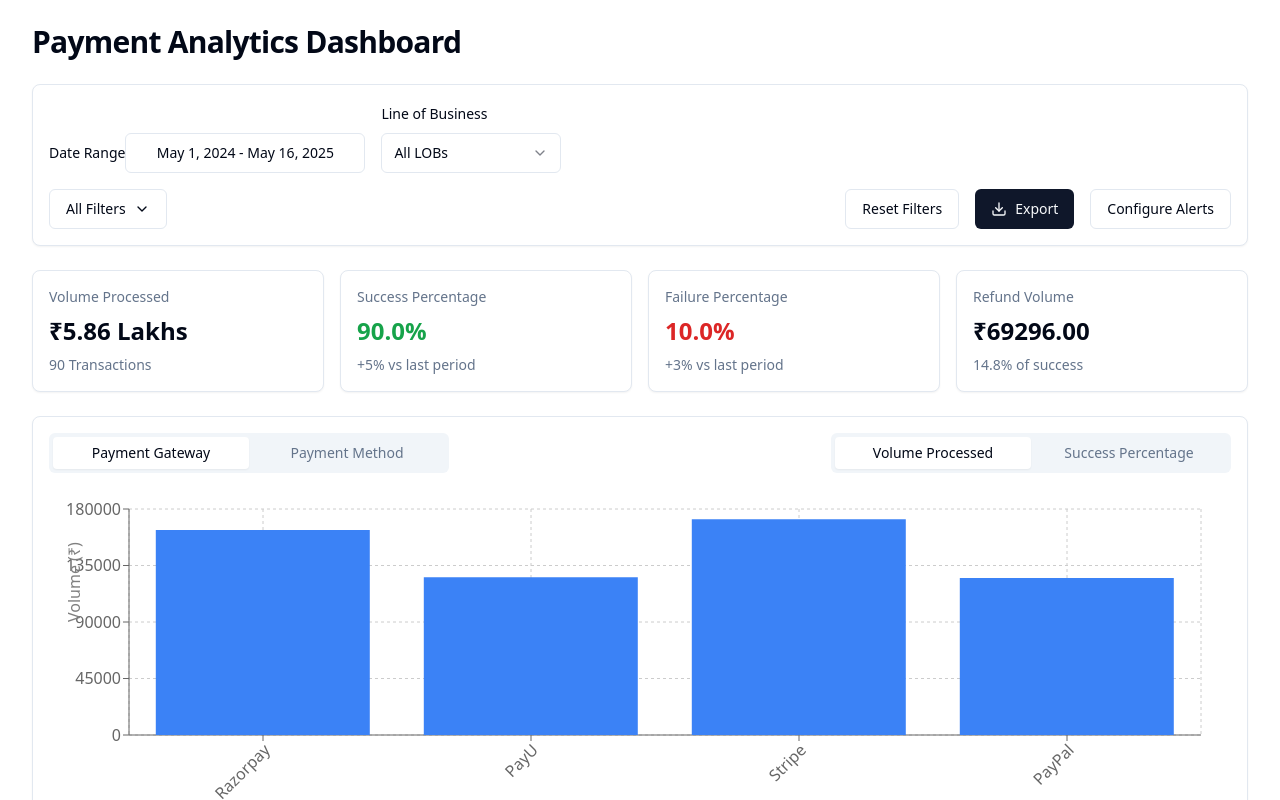
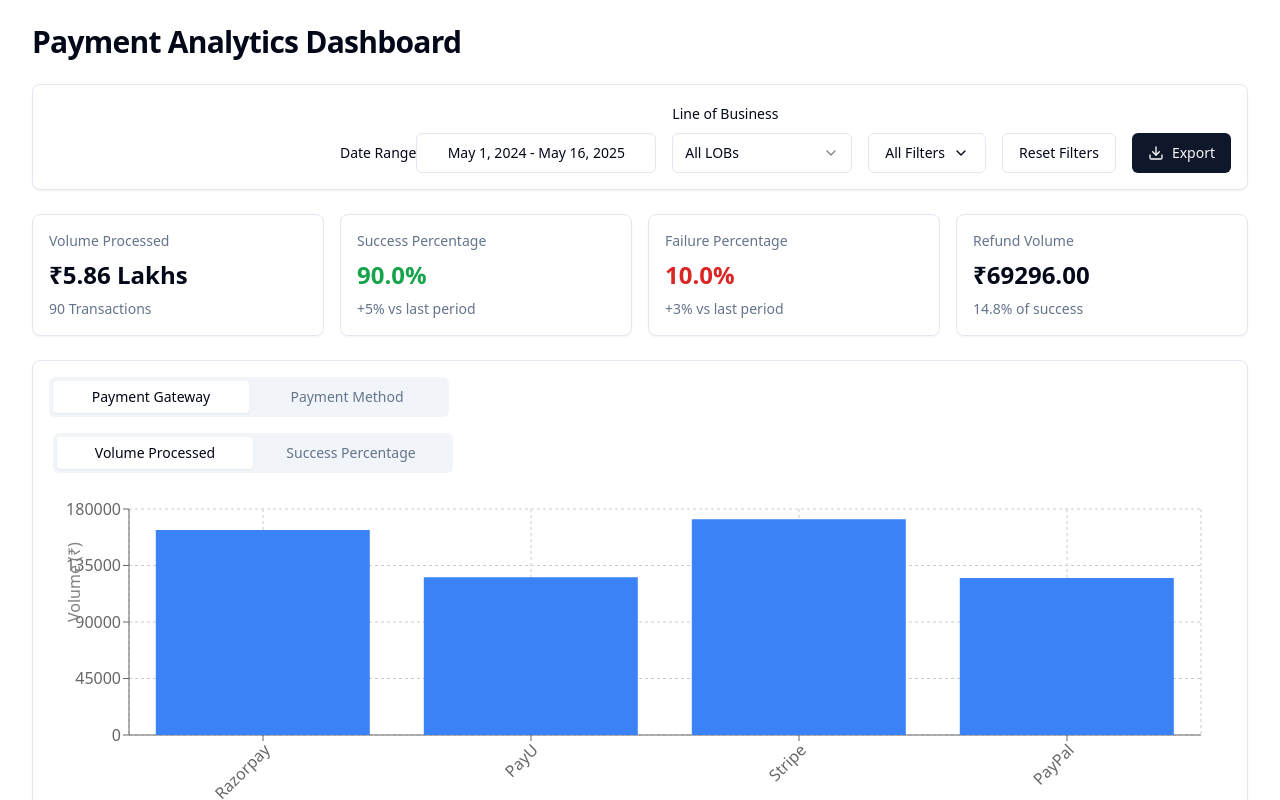
Before and after one commit to test-nojoto45/box-office-insights-dashboard, a React (Vite) app: page / in a window 1280 px wide. Shown: the top 800 px of the page. Built offline with nearby package versions, Linux system fonts and the light colour scheme.

Commit message:
Refactor: Dashboard UI and data updates
- Move "Configure Alerts" button.
- Nest "Volume Processed" and "Success Percentage" options.
- Align filter buttons to the right.
- Implement dummy data for all payment gateway options.

```diff
--- a/src/pages/Index.tsx
+++ b/src/pages/Index.tsx
@@ -17,6 +17,16 @@ import PaymentBarChart from "@/components/PaymentBarChart";
 import AlertModal from "@/components/AlertModal";
 import { format } from "date-fns";
 import { mockData } from "@/data/mockData";
+
+// Define type for the summary data
+interface PaymentGatewaySummary {
+  totalTransactions: number;
+  successCount: number;
+  failureCount: number;
+  refundCount: number;
+  totalVolume: number;
+  refundVolume: number;
+}
 
 const Index = () => {
   // State for filters
@@ -112,7 +122,7 @@ const Index = () => {
     .reduce((sum, item) => sum + item.amount, 0);
 
   // Prepare summary data
-  const pgSummary = {};
+  const pgSummary: Record<string, PaymentGatewaySummary> = {};
   filteredData.forEach(item => {
     const pg = item.paymentGateway;
     if (!pgSummary[pg]) {
@@ -174,7 +184,7 @@ const Index = () => {
       {/* Filters Section */}
       <Card className="p-4">
         <div className="flex flex-col space-y-4">
-          <div className="flex flex-wrap gap-4 items-end">
+          <div className="flex flex-wrap justify-end gap-4 items-end">
             {/* Date Range */}
             <div className="space-y-2">
               <Label>Date Range</Label>
@@ -225,7 +235,7 @@ const Index = () => {
             <Collapsible
               open={showAllFilters}
               onOpenChange={setShowAllFilters}
-              className="w-full"
+              className="w-auto"
             >
               <div className="flex items-center gap-4">
                 <CollapsibleTrigger asChild>
@@ -236,7 +246,6 @@ const Index = () => {
 
                 <Button
                   variant="outline"
-                  className="ml-auto"
                   onClick={resetFilters}
                 >
                   Reset Filters
@@ -287,13 +296,6 @@ const Index = () => {
                     </SheetFooter>
                   </SheetContent>
                 </Sheet>
-
-                <Button
-                  variant="outline"
-                  onClick={() => setShowAlertModal(true)}
-                >
-                  Configure Alerts
-                </Button>
               </div>
 
               <CollapsibleContent className="space-y-4 mt-4">
@@ -444,8 +446,9 @@ const Index = () => {
 
       {/* Chart Section */}
       <Card className="p-4">
-        <div className="mb-4 flex flex-wrap justify-between items-center">
-          <div className="flex items-center space-x-2">
+        <div className="mb-4">
+          <div className="flex flex-col space-y-4">
+            <div className="flex items-center justify-between">
               <Tabs defaultValue={viewType} onValueChange={setViewType} className="w-[400px]">
                 <TabsList className="grid w-full grid-cols-2">
                   <TabsTrigger value="gateway">Payment Gateway</TabsTrigger>
@@ -454,13 +457,14 @@ const Index = () => {
               </Tabs>
             </div>
 
-          <div>
+            <div className="flex items-start justify-start pl-1">
               <Tabs defaultValue={chartMetric} onValueChange={setChartMetric} className="w-[400px]">
                 <TabsList className="grid w-full grid-cols-2">
                   <TabsTrigger value="volume">Volume Processed</TabsTrigger>
                   <TabsTrigger value="success">Success Percentage</TabsTrigger>
                 </TabsList>
               </Tabs>
+            </div>
           </div>
         </div>
 
@@ -470,6 +474,15 @@ const Index = () => {
             viewType={viewType}
             chartMetric={chartMetric}
           />
+        </div>
+
+        <div className="mt-4 flex justify-end">
+          <Button
+            variant="outline"
+            onClick={() => setShowAlertModal(true)}
+          >
+            Configure Alerts
+          </Button>
         </div>
       </Card>
 
```
Lines whose indentation alone changed are shown as unchanged.
